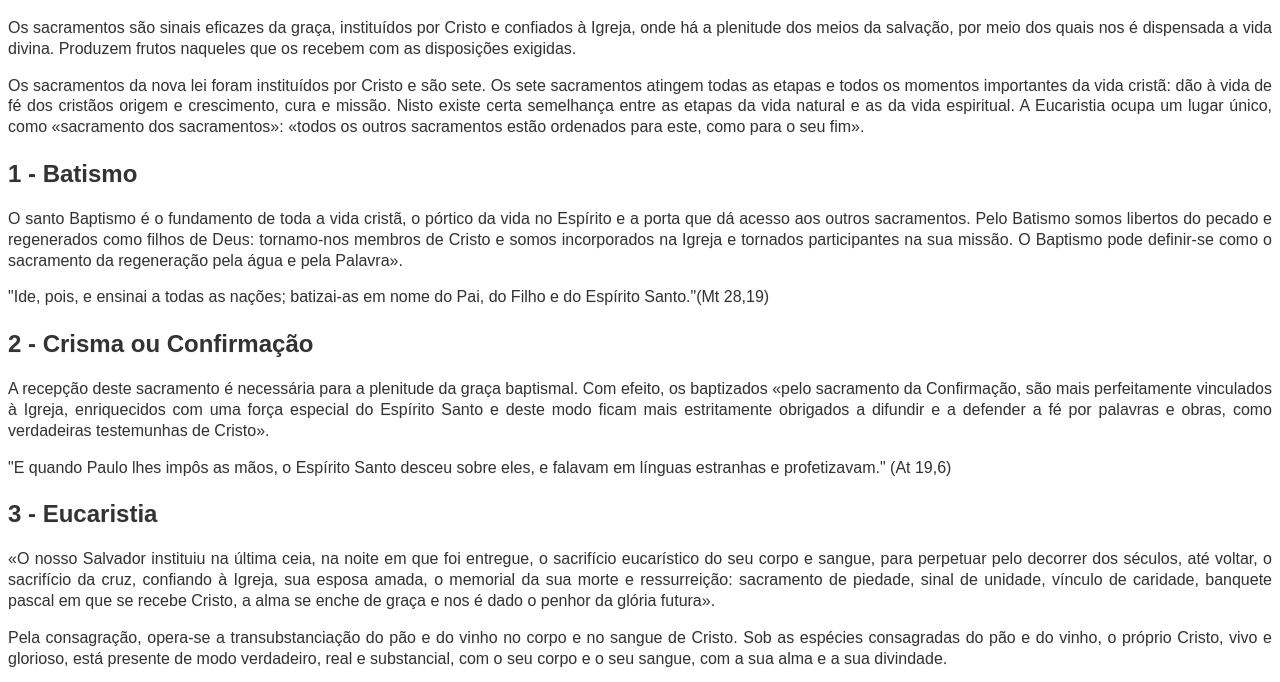
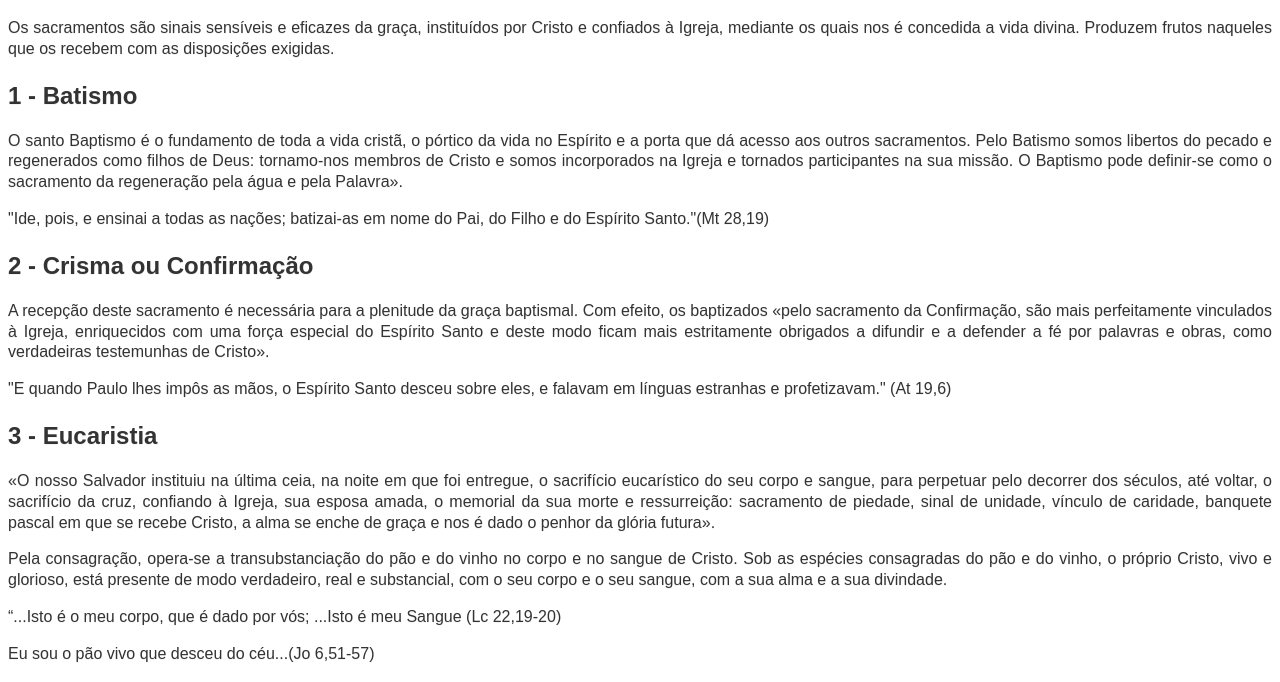
Before and after one commit to MateusAvanzi/siteCatolico, a plain HTML site: page sacramentos.html in a window 1280 px wide. Shown: the part 116-798 px from the top of the page. Drawn offline with Linux system fonts and the light colour scheme.

Commit message:
sacramentos

```diff
--- a/sacramentos.html
+++ b/sacramentos.html
@@ -19,19 +19,11 @@
     </head>
     <main>
         <H1>Os sete sacramentos da Igreja</H1>
-        <p>Os sacramentos são sinais eficazes da graça, instituídos por Cristo e confiados à Igreja,
-            onde há a plenitude dos meios da salvação, por meio dos quais nos é dispensada a
-            vida divina. Produzem frutos naqueles que os recebem
-              com as disposições exigidas.
 
-        </p>
-        <p>
+        <p>Os sacramentos são sinais sensíveis e eficazes da graça, instituídos por Cristo e confiados à
+            Igreja, mediante os quais nos é concedida a vida divina. Produzem frutos naqueles que os recebem
+            com as disposições exigidas.</p>
 
-            Os sacramentos da nova lei foram instituídos por Cristo e são sete.
-          Os sete sacramentos atingem todas as etapas e todos os momentos importantes da vida cristã:
-           dão à vida de fé dos cristãos origem e crescimento, cura e missão. Nisto existe certa
-            semelhança entre as etapas da vida natural e as da vida espiritual. A Eucaristia
-             ocupa um lugar único, como «sacramento dos sacramentos»: «todos os outros sacramentos estão ordenados para este, como para o seu fim». </p>
         <h2>1 - Batismo</h2>
         <p>O santo Baptismo é o fundamento de toda a vida cristã, o pórtico da vida no Espírito  e a porta que
             dá acesso aos outros sacramentos. Pelo Batismo somos libertos do pecado e regenerados como filhos de Deus: tornamo-nos membros de Cristo e somos incorporados
```
Also changed, not shown: santos.html (+15 -4 lines), site html css.txt.
